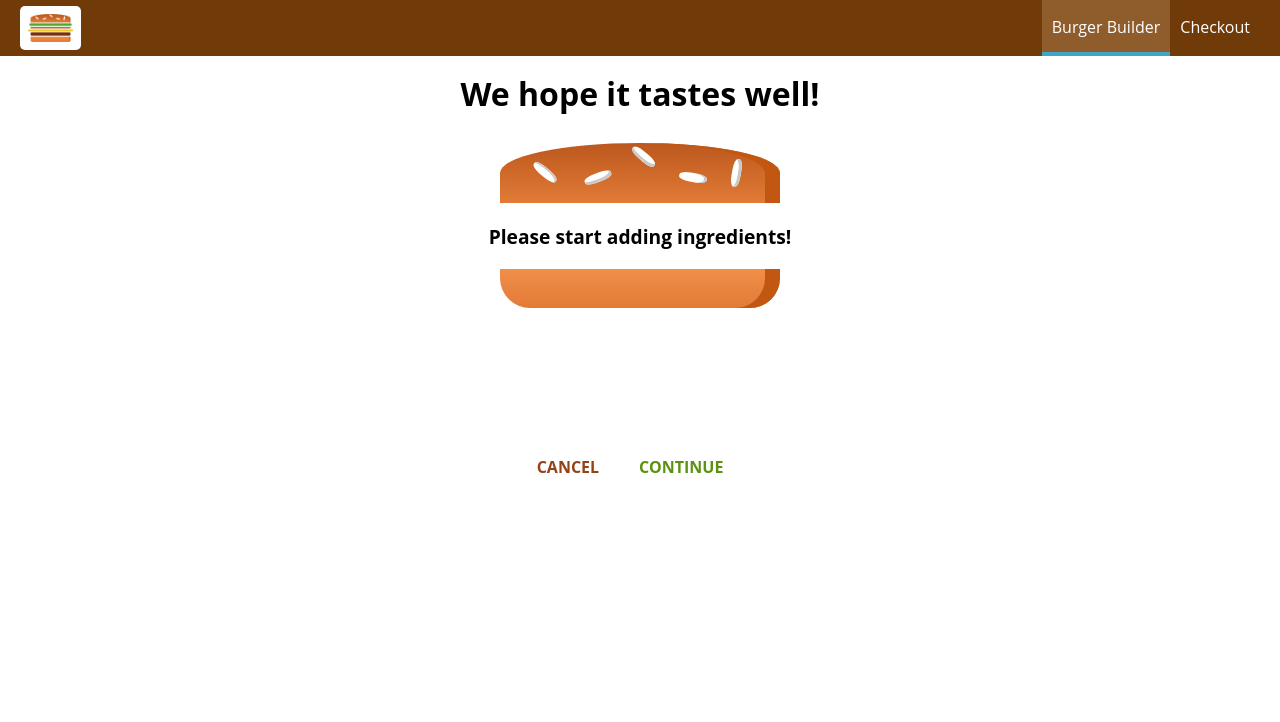
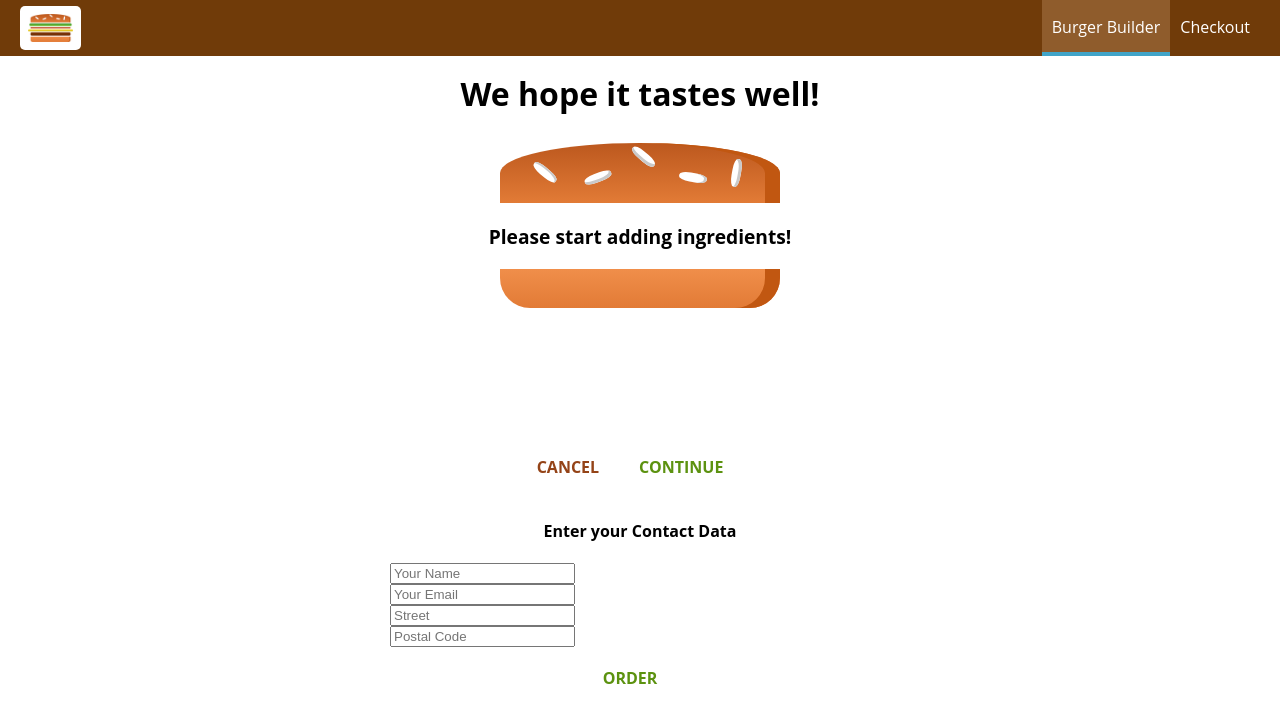
Before and after one commit to jmblank09/burger-project, a React app: page /checkout in a window 1280 px wide. Both pictures are taken after a click on the button "CONTINUE". Shown: the top 722 px of the page. Built offline with nearby package versions, Linux system fonts and the light colour scheme.

Commit message:
Add contact data component

```diff
--- a/src/containers/Checkout/Checkout.js
+++ b/src/containers/Checkout/Checkout.js
@@ -1,6 +1,8 @@
 import React, { Component } from 'react';
+import { Route } from 'react-router-dom';
 
 import CheckoutSummary from '../../components/Order/CheckoutSummary/CheckoutSummary';
+import ContactData from './ContactData/ContactData';
 
 class Checkout extends Component {
   state = {
@@ -39,6 +41,7 @@ class Checkout extends Component {
           ingredients={this.state.ingredients}
           checkoutCancelled={this.checkoutCancelled}
           checkoutContinued={this.checkoutContinued} />
+        <Route path={this.props.match.path + '/contact-data'} component={ContactData} />
       </div>
     );
   }
--- /dev/null
+++ b/src/containers/Checkout/ContactData/ContactData.css
@@ -0,0 +1,15 @@
+.ContactData {
+  margin: 20px auto;
+  width: 80%;
+  text-align: center;
+}
+
+.Input {
+  display: block;
+}
+
+@media (min-width: 600px) {
+  .ContactData {
+    width: 500px;
+  }
+}
--- /dev/null
+++ b/src/containers/Checkout/ContactData/ContactData.js
@@ -0,0 +1,48 @@
+import React, { Component } from 'react';
+
+import Button from '../../../components/UI/Button/Button';
+import classes from './ContactData.css';
+
+class ContactData extends Component {
+  state = {
+    name: '',
+    email: '',
+    address: {
+      street: '',
+      postalCode: ''
+    }
+  }
+
+  render() {
+    return (
+      <div className={classes.ContactData}>
+        <h4>Enter your Contact Data</h4>
+        <form>
+          <input
+            type="text"
+            name="name"
+            placeholder="Your Name"
+            className={classes.Input} />
+          <input
+            type="text"
+            name="email"
+            placeholder="Your Email"
+            className={classes.Input} />
+          <input
+            type="text"
+            name="street"
+            placeholder="Street"
+            className={classes.Input} />
+          <input
+            type="text"
+            name="postal"
+            placeholder="Postal Code"
+            className={classes.Input} />
+          <Button btnType="Success">ORDER</Button>
+        </form>
+      </div>
+    );
+  }
+}
+
+export default ContactData;
```
